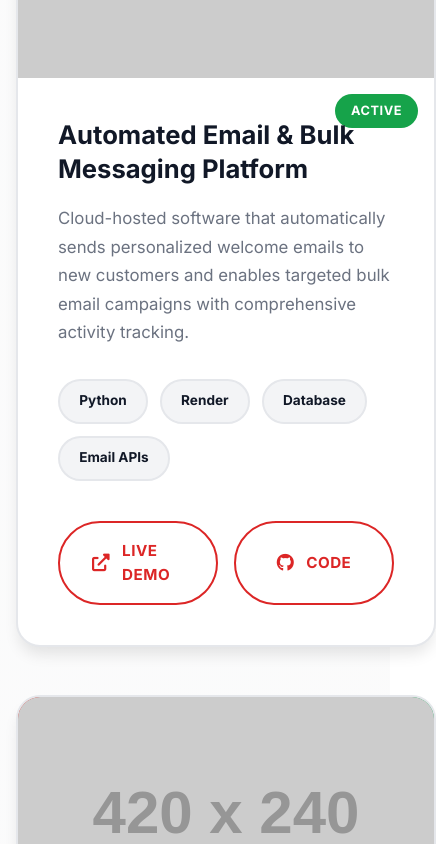
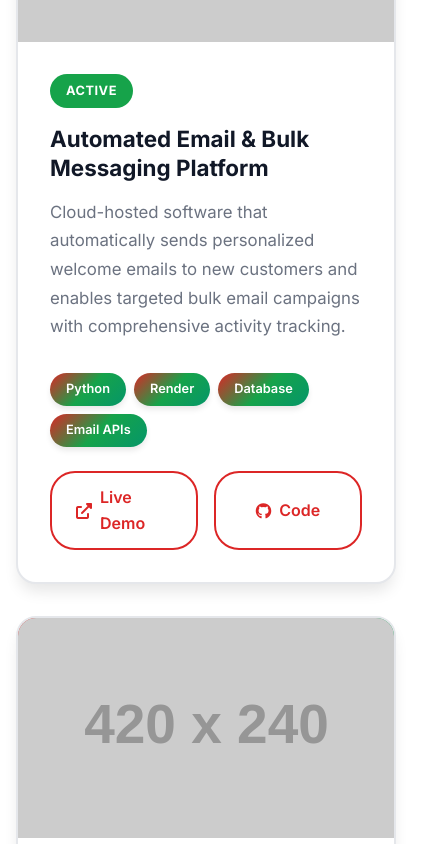
Before and after one commit to clarajabb/personal-portfolio, a plain HTML site: page index.html in a window 390 px wide. Shown: the part 8060-8904 px from the top of the page, 436 px wide, since content can reach past the window. Drawn offline with Linux system fonts and the light colour scheme; placeholder pictures from the web are drawn by us.

Commit message:
Fix major layout and styling issues
🔧 PROJECTS SECTION FIXES:
- Fixed projects section layout and positioning
- Simplified grid system to prevent layout breaks
- Reduced complex animations that caused positioning issues
- Fixed project cards falling to contact section
- Simplified project card styling for better stability

🛠️ EXPERIENCE SECTION FIXES:
- Removed horizontal line from middle of experience section
- Cleaned up timeline styling for better visual hierarchy
- Improved mobile responsive design

🎨 SKILLS SECTION FIXES:
- Fixed white text on white background hover issue
- Skills now show white text on red background when hovered
- Improved contrast and readability
- Better hover animations

📱 RESPONSIVE IMPROVEMENTS:
- Better mobile layout for all sections
- Simplified animations for better performance
- Improved spacing and alignment

```diff
--- a/style.css
+++ b/style.css
@@ -519,17 +519,7 @@ section {
     position: relative;
 }
 
-.timeline-container::before {
-    content: '';
-    position: absolute;
-    top: 80px;
-    left: 0;
-    right: 0;
-    height: 6px;
-    background: var(--gradient-primary);
-    border-radius: 3px;
-    box-shadow: 0 0 20px rgba(239, 68, 68, 0.3);
-}
+/* Removed the horizontal line */
 
 .timeline-item {
     flex: 0 0 420px;
@@ -780,8 +770,16 @@ section {
 }
 
 .skill-item:hover {
-    background: var(--bg-tertiary);
+    background: var(--primary);
     transform: translateY(-5px);
+}
+
+.skill-item:hover i {
+    color: white;
+}
+
+.skill-item:hover span {
+    color: white;
 }
 
 .skill-item i {
@@ -798,43 +796,30 @@ section {
     font-size: 0.95rem;
 }
 
-/* Projects Section - Enhanced Design */
+/* Projects Section - Fixed Layout */
 .projects {
     background: var(--bg-primary);
+    padding: 5rem 0;
     position: relative;
-    padding: 6rem 0;
-}
-
-.projects::before {
-    content: '';
-    position: absolute;
-    top: 0;
-    left: 0;
-    right: 0;
-    bottom: 0;
-    background: var(--gradient-secondary);
-    opacity: 0.02;
+    z-index: 1;
 }
 
 .projects-grid {
     display: grid;
-    grid-template-columns: repeat(auto-fit, minmax(420px, 1fr));
-    gap: 3rem;
-    max-width: 1300px;
+    grid-template-columns: repeat(auto-fit, minmax(380px, 1fr));
+    gap: 2rem;
+    max-width: 1200px;
     margin: 0 auto;
-    position: relative;
-    z-index: 1;
 }
 
 .project-card {
     background: var(--bg-card);
     border: 2px solid var(--border);
-    border-radius: 24px;
+    border-radius: 20px;
     overflow: hidden;
-    transition: all 0.4s cubic-bezier(0.4, 0, 0.2, 1);
+    transition: all 0.3s ease;
+    box-shadow: var(--shadow-lg);
     position: relative;
-    box-shadow: var(--shadow-lg);
-    cursor: pointer;
 }
 
 .project-card::before {
@@ -843,78 +828,47 @@ section {
     top: 0;
     left: 0;
     right: 0;
-    height: 8px;
+    height: 4px;
     background: var(--gradient-primary);
     transform: scaleX(0);
-    transform-origin: left;
-    transition: transform 0.4s ease;
-    z-index: 2;
-}
-
-.project-card::after {
-    content: '';
-    position: absolute;
-    inset: -3px;
-    background: var(--gradient-primary);
-    border-radius: 24px;
-    opacity: 0;
-    transition: opacity 0.4s ease;
-    z-index: -1;
+    transition: transform 0.3s ease;
 }
 
 .project-card:hover::before {
     transform: scaleX(1);
 }
 
-.project-card:hover::after {
-    opacity: 1;
-}
-
 .project-card:hover {
-    transform: translateY(-20px) scale(1.03);
-    box-shadow: var(--shadow-xl), 0 0 50px rgba(239, 68, 68, 0.25);
-    border-color: transparent;
+    transform: translateY(-10px);
+    box-shadow: var(--shadow-xl);
+    border-color: var(--primary);
 }
 
 .project-image {
-    height: 240px;
+    height: 220px;
     background: var(--gradient-primary);
     position: relative;
     overflow: hidden;
-    display: flex;
-    align-items: center;
-    justify-content: center;
-}
-
-.project-image::before {
-    content: '';
-    position: absolute;
-    inset: 0;
-    background: linear-gradient(45deg, rgba(239, 68, 68, 0.8), rgba(34, 197, 94, 0.8));
-    opacity: 0;
-    transition: opacity 0.3s ease;
-}
-
-.project-card:hover .project-image::before {
-    opacity: 1;
 }
 
 .project-image img {
     width: 100%;
     height: 100%;
     object-fit: cover;
-    transition: all 0.4s ease;
+    transition: transform 0.3s ease;
 }
 
 .project-card:hover .project-image img {
-    transform: scale(1.1);
-    filter: brightness(1.2) contrast(1.1);
+    transform: scale(1.05);
 }
 
-.project-image .project-overlay {
+.project-overlay {
     position: absolute;
-    inset: 0;
-    background: rgba(0, 0, 0, 0.7);
+    top: 0;
+    left: 0;
+    right: 0;
+    bottom: 0;
+    background: rgba(0, 0, 0, 0.8);
     display: flex;
     align-items: center;
     justify-content: center;
@@ -927,41 +881,16 @@ section {
 }
 
 .project-overlay i {
-    font-size: 3rem;
+    font-size: 2.5rem;
     color: white;
-    animation: pulse 2s infinite;
-}
-
-@keyframes pulse {
-    0%, 100% { transform: scale(1); }
-    50% { transform: scale(1.1); }
 }
 
 .project-content {
-    padding: 2.5rem;
-    position: relative;
-}
-
-.project-content::before {
-    content: '';
-    position: absolute;
-    top: 0;
-    left: 2.5rem;
-    right: 2.5rem;
-    height: 1px;
-    background: var(--gradient-primary);
-    transform: scaleX(0);
-    transition: transform 0.4s ease 0.2s;
-}
-
-.project-card:hover .project-content::before {
-    transform: scaleX(1);
+    padding: 2rem;
 }
 
 .project-status {
-    position: absolute;
-    top: 1rem;
-    right: 1rem;
+    display: inline-block;
     background: var(--secondary);
     color: white;
     padding: 0.4rem 1rem;
@@ -970,31 +899,15 @@ section {
     font-weight: 700;
     text-transform: uppercase;
     letter-spacing: 0.5px;
+    margin-bottom: 1rem;
 }
 
 .project-content h3 {
-    font-size: 1.6rem;
-    font-weight: 800;
+    font-size: 1.4rem;
+    font-weight: 700;
     color: var(--text-primary);
-    margin-bottom: 1.2rem;
+    margin-bottom: 1rem;
     line-height: 1.3;
-    position: relative;
-}
-
-.project-content h3::after {
-    content: '';
-    position: absolute;
-    bottom: -8px;
-    left: 0;
-    width: 0;
-    height: 3px;
-    background: var(--gradient-primary);
-    border-radius: 2px;
-    transition: width 0.4s ease 0.3s;
-}
-
-.project-card:hover .project-content h3::after {
-    width: 60px;
 }
 
 .project-content p {
@@ -1007,46 +920,18 @@ section {
 .project-tech {
     display: flex;
     flex-wrap: wrap;
-    gap: 0.75rem;
-    margin-bottom: 2.5rem;
+    gap: 0.5rem;
+    margin-bottom: 1.5rem;
 }
 
 .tech-tag {
-    background: var(--bg-tertiary);
-    color: var(--text-primary);
-    border: 2px solid var(--border);
-    padding: 0.6rem 1.2rem;
-    border-radius: 25px;
-    font-size: 0.85rem;
-    font-weight: 700;
-    transition: all 0.3s ease;
-    position: relative;
-    overflow: hidden;
-}
-
-.tech-tag::before {
-    content: '';
-    position: absolute;
-    top: 0;
-    left: -100%;
-    width: 100%;
-    height: 100%;
     background: var(--gradient-primary);
-    transition: left 0.3s ease;
-    z-index: -1;
-}
-
-.project-card:hover .tech-tag {
-    transform: translateY(-3px);
-}
-
-.tech-tag:hover {
     color: white;
-    border-color: var(--primary);
-}
-
-.tech-tag:hover::before {
-    left: 0;
+    padding: 0.4rem 1rem;
+    border-radius: 20px;
+    font-size: 0.8rem;
+    font-weight: 600;
+    box-shadow: var(--shadow);
 }
 
 .project-links {
@@ -1059,51 +944,20 @@ section {
     display: flex;
     align-items: center;
     justify-content: center;
-    gap: 0.75rem;
-    padding: 1rem 2rem;
+    gap: 0.5rem;
+    padding: 0.75rem 1.5rem;
     border: 2px solid var(--primary);
-    border-radius: 50px;
+    border-radius: 25px;
     color: var(--primary);
     text-decoration: none;
-    font-weight: 700;
-    font-size: 0.95rem;
+    font-weight: 600;
     transition: all 0.3s ease;
-    position: relative;
-    overflow: hidden;
-    text-transform: uppercase;
-    letter-spacing: 0.5px;
-}
-
-.project-link::before {
-    content: '';
-    position: absolute;
-    top: 0;
-    left: -100%;
-    width: 100%;
-    height: 100%;
-    background: var(--gradient-primary);
-    transition: left 0.3s ease;
-    z-index: -1;
 }
 
 .project-link:hover {
+    background: var(--primary);
     color: white;
-    border-color: var(--primary);
-    transform: translateY(-3px);
-    box-shadow: 0 8px 25px rgba(239, 68, 68, 0.3);
-}
-
-.project-link:hover::before {
-    left: 0;
-}
-
-.project-link i {
-    font-size: 1.1rem;
-    transition: transform 0.3s ease;
-}
-
-.project-link:hover i {
-    transform: scale(1.2);
+    transform: translateY(-2px);
 }
 
 /* Contact Section */
@@ -1292,13 +1146,7 @@ section {
         min-width: auto;
     }
 
-    .timeline-container::before {
-        top: 0;
-        left: 30px;
-        width: 4px;
-        height: 100%;
-        background: var(--gradient-secondary);
-    }
+    /* No timeline line on mobile */
 
     .timeline-item {
         flex: none;
```
